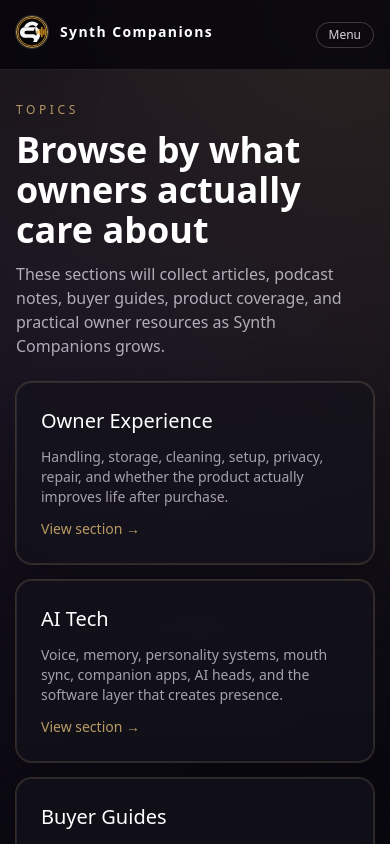
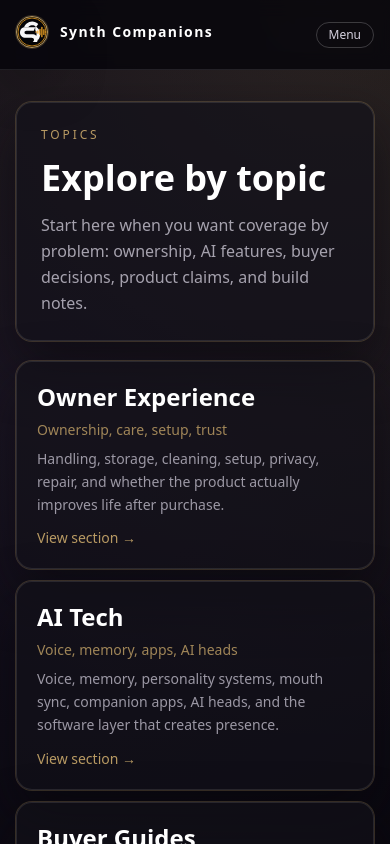
Before and after one commit to eliwhite2002-ux/This-Not-That, a Next.js app: page /topics in a window 390 px wide. Shown: the top 844 px of the page. Built offline with nearby package versions, Linux system fonts and the light colour scheme.

Commit message:
Make topics page feel editorial and mobile friendly

```diff
--- a/app/topics/page.tsx
+++ b/app/topics/page.tsx
@@ -3,21 +3,22 @@
 
 export default function TopicsPage() {
   return (
-    <section className="space-y-6">
-      <div className="space-y-3">
-        <p className="text-xs uppercase tracking-[0.3em] text-gold">Topics</p>
-        <h1 className="text-4xl font-semibold text-white">Browse by what owners actually care about</h1>
-        <p className="max-w-3xl text-mist/80">
-          These sections will collect articles, podcast notes, buyer guides, product coverage, and practical owner
-          resources as Synth Companions grows.
+    <section className="space-y-5">
+      <div className="section-shell space-y-3">
+        <p className="kicker">Topics</p>
+        <h1 className="page-title">Explore by topic</h1>
+        <p className="max-w-3xl text-base leading-relaxed text-mist/75 md:text-lg">
+          Start here when you want coverage by problem: ownership, AI features, buyer decisions, product claims, and
+          build notes.
         </p>
       </div>
-      <div className="grid gap-4 md:grid-cols-2">
+      <div className="grid gap-3 md:grid-cols-2">
         {topics.map((topic) => (
-          <Link key={topic.slug} href={`/topics/${topic.slug}`} className="section-shell block space-y-3 transition hover:border-gold/60">
-            <p className="text-xl font-medium text-white">{topic.title}</p>
-            <p className="text-sm text-mist/75">{topic.description}</p>
-            <p className="text-sm text-gold">View section →</p>
+          <Link key={topic.slug} href={`/topics/${topic.slug}`} className="editorial-card block space-y-2">
+            <p className="card-title">{topic.title}</p>
+            <p className="text-sm font-medium text-gold/85">{topic.label}</p>
+            <p className="text-sm leading-relaxed text-mist/70 md:text-base">{topic.description}</p>
+            <p className="pt-1 text-sm text-gold">View section →</p>
           </Link>
         ))}
       </div>
```
